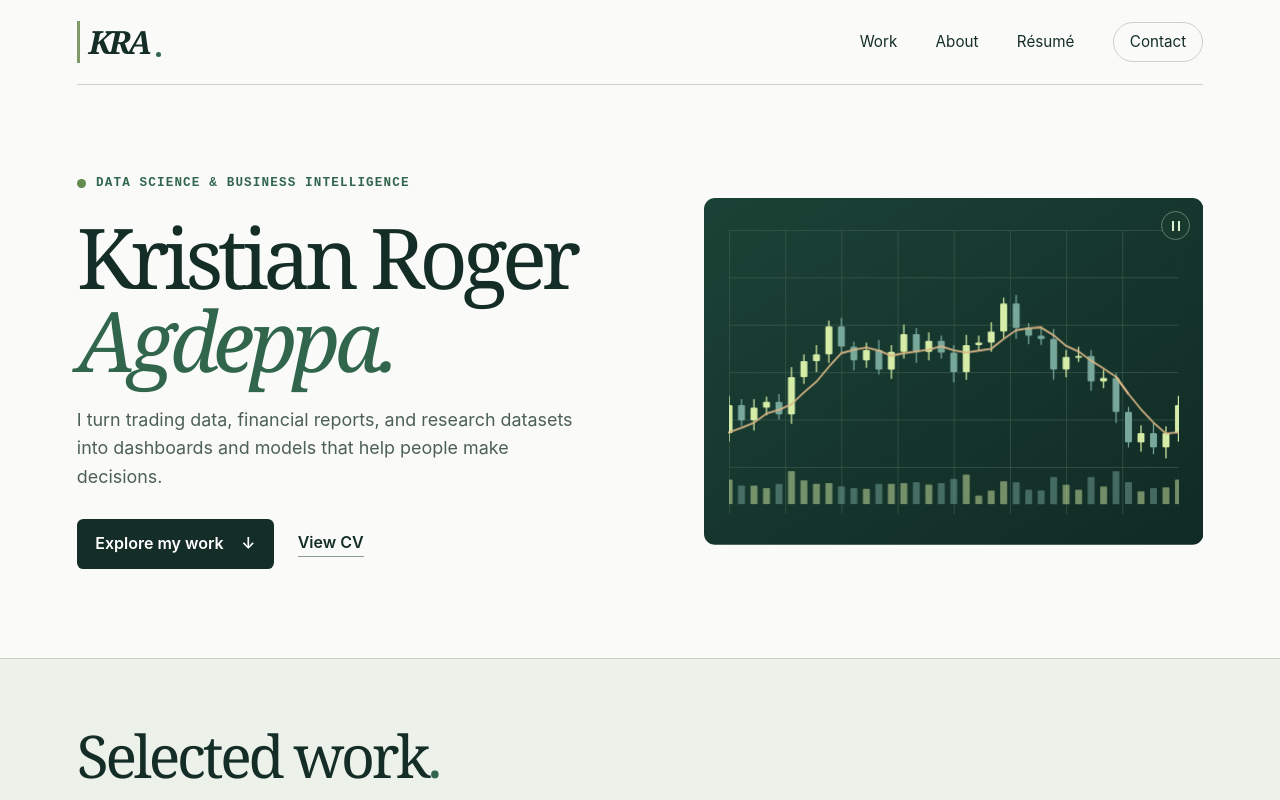
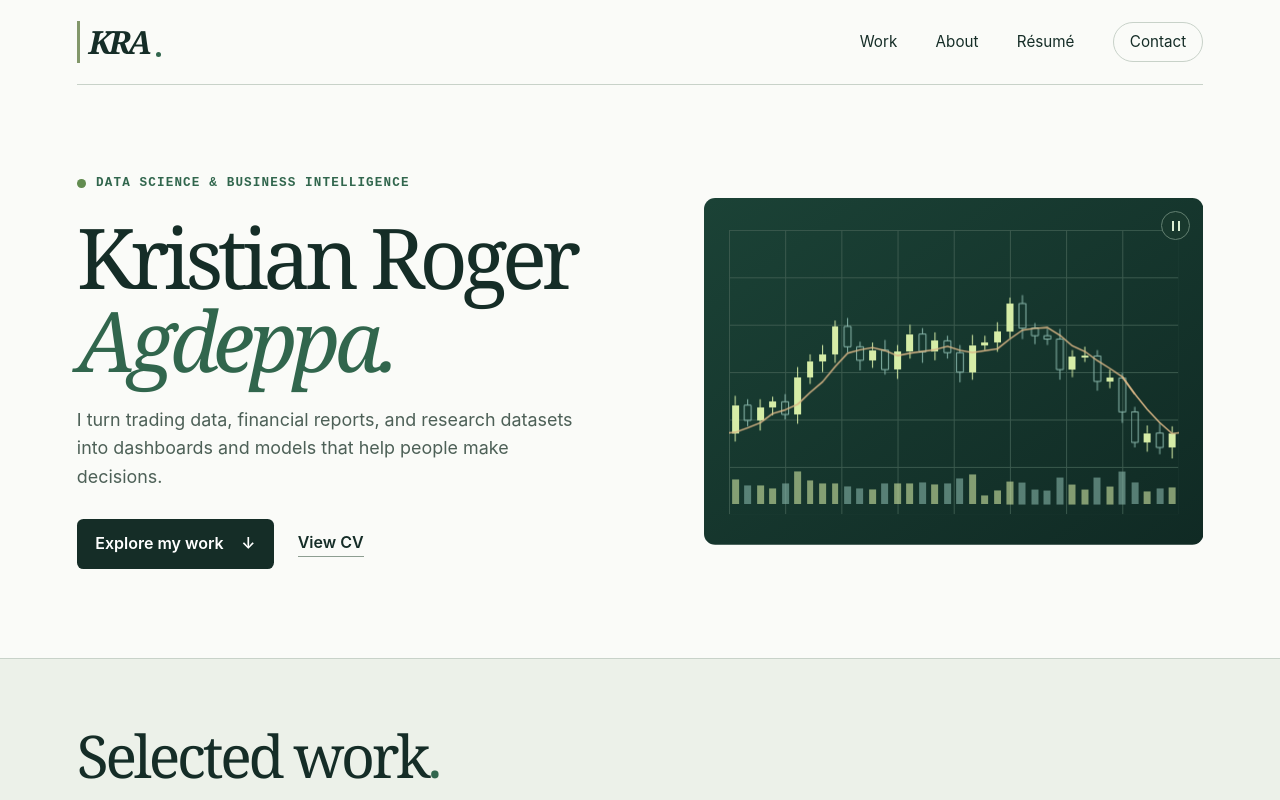
Before and after one commit to kr-agdeppa/kr-agdeppa.github.io, a plain HTML site: page index.html in a window 1280 px wide. Shown: the top 800 px of the page. Drawn offline with Linux system fonts and the light colour scheme.

Commit message:
Sharpen candlesticks and advance the chart one interval at a time

```diff
--- a/index.html
+++ b/index.html
@@ -7,7 +7,7 @@
   <meta name="description" content="Explore Kristian Roger Agdeppa’s work in Philippine real estate analytics, machine learning, and business intelligence.">
   <link rel="icon" href="images/xing.png">
   <link rel="apple-touch-icon" href="apple-touch-icon.png">
-  <link rel="stylesheet" href="css/portfolio.css?v=chart-2">
+  <link rel="stylesheet" href="css/portfolio.css?v=chart-3">
 </head>
 <body id="top">
   <a class="skip" href="#main">Skip to content</a>
@@ -32,190 +32,190 @@
           <defs>
             <linearGradient id="market-panel" x2="1" y2="1"><stop stop-color="#1b4236"/><stop offset="1" stop-color="#102a24"/></linearGradient>
             <pattern id="market-grid" width="81" height="56" patternUnits="userSpaceOnUse">
-              <path d="M0 56V0H81" fill="none" stroke="#39584b" stroke-width="2"/>
+              <path d="M0 56V0H81" fill="none" stroke="#3a594d" stroke-width="1" vector-effect="non-scaling-stroke"/>
             </pattern>
             <g id="market-cycle">
-              <g fill="#78a89a">
-                <path d="M9 209V257" stroke="#78a89a" stroke-width="1.8"/>
-                <rect x="4" y="215" width="10" height="36" rx="1.3"/>
-                <rect x="4" y="298" width="10" height="26" rx="1" opacity=".5"/>
+              <g color="#8bb9ad" fill="currentColor">
+                <path d="M9 209V215 M9 251V257" stroke="currentColor" stroke-width="1" vector-effect="non-scaling-stroke"/>
+                <rect x="4" y="215" width="10" height="36" fill="none" stroke="currentColor" stroke-width="1" vector-effect="non-scaling-stroke"/>
+                <rect x="4" y="298" width="10" height="26" opacity=".58"/>
               </g>
-              <g fill="#d6eda7">
-                <path d="M27 231V262" stroke="#d6eda7" stroke-width="1.8"/>
-                <rect x="22" y="240" width="10" height="11" rx="1.3"/>
-                <rect x="22" y="309" width="10" height="15" rx="1" opacity=".5"/>
+              <g color="#d6eda7" fill="currentColor">
+                <path d="M27 231V240 M27 251V262" stroke="currentColor" stroke-width="1" vector-effect="non-scaling-stroke"/>
+                <rect x="22" y="240" width="10" height="11"/>
+                <rect x="22" y="309" width="10" height="15" opacity=".58"/>
               </g>
-              <g fill="#78a89a">
-                <path d="M45 228V265" stroke="#78a89a" stroke-width="1.8"/>
-                <rect x="40" y="240" width="10" height="17" rx="1.3"/>
-                <rect x="40" y="305" width="10" height="19" rx="1" opacity=".5"/>
+              <g color="#8bb9ad" fill="currentColor">
+                <path d="M45 228V240 M45 257V265" stroke="currentColor" stroke-width="1" vector-effect="non-scaling-stroke"/>
+                <rect x="40" y="240" width="10" height="17" fill="none" stroke="currentColor" stroke-width="1" vector-effect="non-scaling-stroke"/>
+                <rect x="40" y="305" width="10" height="19" opacity=".58"/>
               </g>
-              <g fill="#d6eda7">
-                <path d="M63 232V270" stroke="#d6eda7" stroke-width="1.8"/>
-                <rect x="58" y="240" width="10" height="17" rx="1.3"/>
-                <rect x="58" y="304" width="10" height="20" rx="1" opacity=".5"/>
+              <g color="#d6eda7" fill="currentColor">
+                <path d="M63 232V240 M63 257V270" stroke="currentColor" stroke-width="1" vector-effect="non-scaling-stroke"/>
+                <rect x="58" y="240" width="10" height="17"/>
+                <rect x="58" y="304" width="10" height="20" opacity=".58"/>
               </g>
-              <g fill="#d6eda7">
-                <path d="M81 196V250" stroke="#d6eda7" stroke-width="1.8"/>
-                <rect x="76" y="207" width="10" height="33" rx="1.3"/>
-                <rect x="76" y="295" width="10" height="29" rx="1" opacity=".5"/>
+              <g color="#d6eda7" fill="currentColor">
+                <path d="M81 196V207 M81 240V250" stroke="currentColor" stroke-width="1" vector-effect="non-scaling-stroke"/>
+                <rect x="76" y="207" width="10" height="33"/>
+                <rect x="76" y="295" width="10" height="29" opacity=".58"/>
               </g>
-              <g fill="#78a89a">
-                <path d="M99 200V232" stroke="#78a89a" stroke-width="1.8"/>
-                <rect x="94" y="207" width="10" height="18" rx="1.3"/>
-                <rect x="94" y="302" width="10" height="22" rx="1" opacity=".5"/>
+              <g color="#8bb9ad" fill="currentColor">
+                <path d="M99 200V207 M99 225V232" stroke="currentColor" stroke-width="1" vector-effect="non-scaling-stroke"/>
+                <rect x="94" y="207" width="10" height="18" fill="none" stroke="currentColor" stroke-width="1" vector-effect="non-scaling-stroke"/>
+                <rect x="94" y="302" width="10" height="22" opacity=".58"/>
               </g>
-              <g fill="#d6eda7">
-                <path d="M117 200V237" stroke="#d6eda7" stroke-width="1.8"/>
-                <rect x="112" y="210" width="10" height="15" rx="1.3"/>
-                <rect x="112" y="302" width="10" height="22" rx="1" opacity=".5"/>
+              <g color="#d6eda7" fill="currentColor">
+                <path d="M117 200V210 M117 225V237" stroke="currentColor" stroke-width="1" vector-effect="non-scaling-stroke"/>
+                <rect x="112" y="210" width="10" height="15"/>
+                <rect x="112" y="302" width="10" height="22" opacity=".58"/>
               </g>
-              <g fill="#d6eda7">
-                <path d="M135 197V219" stroke="#d6eda7" stroke-width="1.8"/>
-                <rect x="130" y="203" width="10" height="7" rx="1.3"/>
-                <rect x="130" y="305" width="10" height="19" rx="1" opacity=".5"/>
+              <g color="#d6eda7" fill="currentColor">
+                <path d="M135 197V203 M135 210V219" stroke="currentColor" stroke-width="1" vector-effect="non-scaling-stroke"/>
+                <rect x="130" y="203" width="10" height="7"/>
+                <rect x="130" y="305" width="10" height="19" opacity=".58"/>
               </g>
-              <g fill="#78a89a">
-                <path d="M153 194V224" stroke="#78a89a" stroke-width="1.8"/>
-                <rect x="148" y="203" width="10" height="15" rx="1.3"/>
-                <rect x="148" y="300" width="10" height="24" rx="1" opacity=".5"/>
+              <g color="#8bb9ad" fill="currentColor">
+                <path d="M153 194V203 M153 218V224" stroke="currentColor" stroke-width="1" vector-effect="non-scaling-stroke"/>
+                <rect x="148" y="203" width="10" height="15" fill="none" stroke="currentColor" stroke-width="1" vector-effect="non-scaling-stroke"/>
+                <rect x="148" y="300" width="10" height="24" opacity=".58"/>
               </g>
-              <g fill="#d6eda7">
-                <path d="M171 162V229" stroke="#d6eda7" stroke-width="1.8"/>
-                <rect x="166" y="174" width="10" height="44" rx="1.3"/>
-                <rect x="166" y="285" width="10" height="39" rx="1" opacity=".5"/>
+              <g color="#d6eda7" fill="currentColor">
+                <path d="M171 162V174 M171 218V229" stroke="currentColor" stroke-width="1" vector-effect="non-scaling-stroke"/>
+                <rect x="166" y="174" width="10" height="44"/>
+                <rect x="166" y="285" width="10" height="39" opacity=".58"/>
               </g>
-              <g fill="#d6eda7">
-                <path d="M189 147V182" stroke="#d6eda7" stroke-width="1.8"/>
-                <rect x="184" y="155" width="10" height="19" rx="1.3"/>
-                <rect x="184" y="296" width="10" height="28" rx="1" opacity=".5"/>
+              <g color="#d6eda7" fill="currentColor">
+                <path d="M189 147V155 M189 174V182" stroke="currentColor" stroke-width="1" vector-effect="non-scaling-stroke"/>
+                <rect x="184" y="155" width="10" height="19"/>
+                <rect x="184" y="296" width="10" height="28" opacity=".58"/>
               </g>
-              <g fill="#d6eda7">
-                <path d="M207 136V168" stroke="#d6eda7" stroke-width="1.8"/>
-                <rect x="202" y="147" width="10" height="8" rx="1.3"/>
-                <rect x="202" y="300" width="10" height="24" rx="1" opacity=".5"/>
+              <g color="#d6eda7" fill="currentColor">
+                <path d="M207 136V147 M207 155V168" stroke="currentColor" stroke-width="1" vector-effect="non-scaling-stroke"/>
+                <rect x="202" y="147" width="10" height="8"/>
+                <rect x="202" y="300" width="10" height="24" opacity=".58"/>
               </g>
-              <g fill="#d6eda7">
-                <path d="M225 107V157" stroke="#d6eda7" stroke-width="1.8"/>
-                <rect x="220" y="114" width="10" height="33" rx="1.3"/>
-                <rect x="220" y="299" width="10" height="25" rx="1" opacity=".5"/>
+              <g color="#d6eda7" fill="currentColor">
+                <path d="M225 107V114 M225 147V157" stroke="currentColor" stroke-width="1" vector-effect="non-scaling-stroke"/>
+                <rect x="220" y="114" width="10" height="33"/>
+                <rect x="220" y="299" width="10" height="25" opacity=".58"/>
               </g>
-              <g fill="#78a89a">
-                <path d="M243 104V145" stroke="#78a89a" stroke-width="1.8"/>
-                <rect x="238" y="114" width="10" height="24" rx="1.3"/>
-                <rect x="238" y="303" width="10" height="21" rx="1" opacity=".5"/>
+              <g color="#8bb9ad" fill="currentColor">
+                <path d="M243 104V114 M243 138V145" stroke="currentColor" stroke-width="1" vector-effect="non-scaling-stroke"/>
+                <rect x="238" y="114" width="10" height="24" fill="none" stroke="currentColor" stroke-width="1" vector-effect="non-scaling-stroke"/>
+                <rect x="238" y="303" width="10" height="21" opacity=".58"/>
               </g>
-              <g fill="#78a89a">
-                <path d="M261 132V166" stroke="#78a89a" stroke-width="1.8"/>
-                <rect x="256" y="138" width="10" height="16" rx="1.3"/>
-                <rect x="256" y="305" width="10" height="19" rx="1" opacity=".5"/>
+              <g color="#8bb9ad" fill="currentColor">
+                <path d="M261 132V138 M261 154V166" stroke="currentColor" stroke-width="1" vector-effect="non-scaling-stroke"/>
+                <rect x="256" y="138" width="10" height="16" fill="none" stroke="currentColor" stroke-width="1" vector-effect="non-scaling-stroke"/>
+                <rect x="256" y="305" width="10" height="19" opacity=".58"/>
               </g>
-              <g fill="#d6eda7">
-                <path d="M279 133V163" stroke="#d6eda7" stroke-width="1.8"/>
-                <rect x="274" y="142" width="10" height="12" rx="1.3"/>
-                <rect x="274" y="306" width="10" height="18" rx="1" opacity=".5"/>
+              <g color="#d6eda7" fill="currentColor">
+                <path d="M279 133V142 M279 154V163" stroke="currentColor" stroke-width="1" vector-effect="non-scaling-stroke"/>
+                <rect x="274" y="142" width="10" height="12"/>
+                <rect x="274" y="306" width="10" height="18" opacity=".58"/>
               </g>
-              <g fill="#78a89a">
-                <path d="M297 130V171" stroke="#78a89a" stroke-width="1.8"/>
-                <rect x="292" y="142" width="10" height="23" rx="1.3"/>
-                <rect x="292" y="300" width="10" height="24" rx="1" opacity=".5"/>
+              <g color="#8bb9ad" fill="currentColor">
+                <path d="M297 130V142 M297 165V171" stroke="currentColor" stroke-width="1" vector-effect="non-scaling-stroke"/>
+                <rect x="292" y="142" width="10" height="23" fill="none" stroke="currentColor" stroke-width="1" vector-effect="non-scaling-stroke"/>
+                <rect x="292" y="300" width="10" height="24" opacity=".58"/>
               </g>
-              <g fill="#d6eda7">
-                <path d="M315 136V176" stroke="#d6eda7" stroke-width="1.8"/>
-                <rect x="310" y="144" width="10" height="21" rx="1.3"/>
-                <rect x="310" y="300" width="10" height="24" rx="1" opacity=".5"/>
+              <g color="#d6eda7" fill="currentColor">
+                <path d="M315 136V144 M315 165V176" stroke="currentColor" stroke-width="1" vector-effect="non-scaling-stroke"/>
+                <rect x="310" y="144" width="10" height="21"/>
+                <rect x="310" y="300" width="10" height="24" opacity=".58"/>
               </g>
-              <g fill="#d6eda7">
-                <path d="M333 112V152" stroke="#d6eda7" stroke-width="1.8"/>
-                <rect x="328" y="123" width="10" height="21" rx="1.3"/>
-                <rect x="328" y="299" width="10" height="25" rx="1" opacity=".5"/>
+              <g color="#d6eda7" fill="currentColor">
+                <path d="M333 112V123 M333 144V152" stroke="currentColor" stroke-width="1" vector-effect="non-scaling-stroke"/>
+                <rect x="328" y="123" width="10" height="21"/>
+                <rect x="328" y="299" width="10" height="25" opacity=".58"/>
               </g>
-              <g fill="#78a89a">
-                <path d="M351 116V157" stroke="#78a89a" stroke-width="1.8"/>
-                <rect x="346" y="123" width="10" height="21" rx="1.3"/>
-                <rect x="346" y="298" width="10" height="26" rx="1" opacity=".5"/>
+              <g color="#8bb9ad" fill="currentColor">
+                <path d="M351 116V123 M351 144V157" stroke="currentColor" stroke-width="1" vector-effect="non-scaling-stroke"/>
+                <rect x="346" y="123" width="10" height="21" fill="none" stroke="currentColor" stroke-width="1" vector-effect="non-scaling-stroke"/>
+                <rect x="346" y="298" width="10" height="26" opacity=".58"/>
               </g>
-              <g fill="#d6eda7">
-                <path d="M369 121V154" stroke="#d6eda7" stroke-width="1.8"/>
-                <rect x="364" y="131" width="10" height="13" rx="1.3"/>
-                <rect x="364" y="301" width="10" height="23" rx="1" opacity=".5"/>
+              <g color="#d6eda7" fill="currentColor">
+                <path d="M369 121V131 M369 144V154" stroke="currentColor" stroke-width="1" vector-effect="non-scaling-stroke"/>
+                <rect x="364" y="131" width="10" height="13"/>
+                <rect x="364" y="301" width="10" height="23" opacity=".58"/>
               </g>
-              <g fill="#78a89a">
-                <path d="M387 125V152" stroke="#78a89a" stroke-width="1.8"/>
-                <rect x="382" y="131" width="10" height="14" rx="1.3"/>
-                <rect x="382" y="299" width="10" height="25" rx="1" opacity=".5"/>
+              <g color="#8bb9ad" fill="currentColor">
+                <path d="M387 125V131 M387 145V152" stroke="currentColor" stroke-width="1" vector-effect="non-scaling-stroke"/>
+                <rect x="382" y="131" width="10" height="14" fill="none" stroke="currentColor" stroke-width="1" vector-effect="non-scaling-stroke"/>
+                <rect x="382" y="299" width="10" height="25" opacity=".58"/>
               </g>
-              <g fill="#78a89a">
-                <path d="M405 136V180" stroke="#78a89a" stroke-width="1.8"/>
-                <rect x="400" y="145" width="10" height="23" rx="1.3"/>
-                <rect x="400" y="294" width="10" height="30" rx="1" opacity=".5"/>
+              <g color="#8bb9ad" fill="currentColor">
+                <path d="M405 136V145 M405 168V180" stroke="currentColor" stroke-width="1" vector-effect="non-scaling-stroke"/>
+                <rect x="400" y="145" width="10" height="23" fill="none" stroke="currentColor" stroke-width="1" vector-effect="non-scaling-stroke"/>
+                <rect x="400" y="294" width="10" height="30" opacity=".58"/>
               </g>
-              <g fill="#d6eda7">
-                <path d="M423 124V177" stroke="#d6eda7" stroke-width="1.8"/>
-                <rect x="418" y="136" width="10" height="32" rx="1.3"/>
-                <rect x="418" y="289" width="10" height="35" rx="1" opacity=".5"/>
+              <g color="#d6eda7" fill="currentColor">
+                <path d="M423 124V136 M423 168V177" stroke="currentColor" stroke-width="1" vector-effect="non-scaling-stroke"/>
+                <rect x="418" y="136" width="10" height="32"/>
+                <rect x="418" y="289" width="10" height="35" opacity=".58"/>
               </g>
-              <g fill="#d6eda7">
-                <path d="M441 125V142" stroke="#d6eda7" stroke-width="1.8"/>
-                <rect x="436" y="133" width="10" height="3" rx="1.3"/>
-                <rect x="436" y="314" width="10" height="10" rx="1" opacity=".5"/>
+              <g color="#d6eda7" fill="currentColor">
+                <path d="M441 125V133 M441 136V142" stroke="currentColor" stroke-width="1" vector-effect="non-scaling-stroke"/>
+                <rect x="436" y="133" width="10" height="3"/>
+                <rect x="436" y="314" width="10" height="10" opacity=".58"/>
               </g>
-              <g fill="#d6eda7">
-                <path d="M459 109V144" stroke="#d6eda7" stroke-width="1.8"/>
-                <rect x="454" y="120" width="10" height="13" rx="1.3"/>
-                <rect x="454" y="308" width="10" height="16" rx="1" opacity=".5"/>
+              <g color="#d6eda7" fill="currentColor">
+                <path d="M459 109V120 M459 133V144" stroke="currentColor" stroke-width="1" vector-effect="non-scaling-stroke"/>
+                <rect x="454" y="120" width="10" height="13"/>
+                <rect x="454" y="308" width="10" height="16" opacity=".58"/>
               </g>
-              <g fill="#d6eda7">
-                <path d="M477 80V128" stroke="#d6eda7" stroke-width="1.8"/>
-                <rect x="472" y="87" width="10" height="33" rx="1.3"/>
-                <rect x="472" y="297" width="10" height="27" rx="1" opacity=".5"/>
+              <g color="#d6eda7" fill="currentColor">
+                <path d="M477 80V87 M477 120V128" stroke="currentColor" stroke-width="1" vector-effect="non-scaling-stroke"/>
+                <rect x="472" y="87" width="10" height="33"/>
+                <rect x="472" y="297" width="10" height="27" opacity=".58"/>
               </g>
-              <g fill="#78a89a">
-                <path d="M495 77V129" stroke="#78a89a" stroke-width="1.8"/>
-                <rect x="490" y="87" width="10" height="29" rx="1.3"/>
-                <rect x="490" y="298" width="10" height="26" rx="1" opacity=".5"/>
+              <g color="#8bb9ad" fill="currentColor">
+                <path d="M495 77V87 M495 116V129" stroke="currentColor" stroke-width="1" vector-effect="non-scaling-stroke"/>
+                <rect x="490" y="87" width="10" height="29" fill="none" stroke="currentColor" stroke-width="1" vector-effect="non-scaling-stroke"/>
+                <rect x="490" y="298" width="10" height="26" opacity=".58"/>
               </g>
-              <g fill="#78a89a">
-                <path d="M513 110V135" stroke="#78a89a" stroke-width="1.8"/>
-                <rect x="508" y="116" width="10" height="9" rx="1.3"/>
-                <rect x="508" y="307" width="10" height="17" rx="1" opacity=".5"/>
+              <g color="#8bb9ad" fill="currentColor">
+                <path d="M513 110V116 M513 125V135" stroke="currentColor" stroke-width="1" vector-effect="non-scaling-stroke"/>
+                <rect x="508" y="116" width="10" height="9" fill="none" stroke="currentColor" stroke-width="1" vector-effect="non-scaling-stroke"/>
+                <rect x="508" y="307" width="10" height="17" opacity=".58"/>
               </g>
-              <g fill="#78a89a">
-                <path d="M531 116V136" stroke="#78a89a" stroke-width="1.8"/>
-                <rect x="526" y="125" width="10" height="4" rx="1.3"/>
-                <rect x="526" y="308" width="10" height="16" rx="1" opacity=".5"/>
+              <g color="#8bb9ad" fill="currentColor">
+                <path d="M531 116V125 M531 129V136" stroke="currentColor" stroke-width="1" vector-effect="non-scaling-stroke"/>
+                <rect x="526" y="125" width="10" height="4" fill="none" stroke="currentColor" stroke-width="1" vector-effect="non-scaling-stroke"/>
+                <rect x="526" y="308" width="10" height="16" opacity=".58"/>
               </g>
-              <g fill="#78a89a">
-                <path d="M549 117V177" stroke="#78a89a" stroke-width="1.8"/>
-                <rect x="544" y="129" width="10" height="36" rx="1.3"/>
-                <rect x="544" y="292" width="10" height="32" rx="1" opacity=".5"/>
+              <g color="#8bb9ad" fill="currentColor">
+                <path d="M549 117V129 M549 165V177" stroke="currentColor" stroke-width="1" vector-effect="non-scaling-stroke"/>
+                <rect x="544" y="129" width="10" height="36" fill="none" stroke="currentColor" stroke-width="1" vector-effect="non-scaling-stroke"/>
+                <rect x="544" y="292" width="10" height="32" opacity=".58"/>
               </g>
-              <g fill="#d6eda7">
-                <path d="M567 142V174" stroke="#d6eda7" stroke-width="1.8"/>
-                <rect x="562" y="150" width="10" height="15" rx="1.3"/>
-                <rect x="562" y="301" width="10" height="23" rx="1" opacity=".5"/>
+              <g color="#d6eda7" fill="currentColor">
+                <path d="M567 142V150 M567 165V174" stroke="currentColor" stroke-width="1" vector-effect="non-scaling-stroke"/>
+                <rect x="562" y="150" width="10" height="15"/>
+                <rect x="562" y="301" width="10" height="23" opacity=".58"/>
               </g>
-              <g fill="#d6eda7">
-                <path d="M585 138V156" stroke="#d6eda7" stroke-width="1.8"/>
-                <rect x="580" y="149" width="10" height="2" rx="1.3"/>
-                <rect x="580" y="307" width="10" height="17" rx="1" opacity=".5"/>
+              <g color="#d6eda7" fill="currentColor">
+                <path d="M585 138V149 M585 151V156" stroke="currentColor" stroke-width="1" vector-effect="non-scaling-stroke"/>
+                <rect x="580" y="149" width="10" height="2"/>
+                <rect x="580" y="307" width="10" height="17" opacity=".58"/>
               </g>
-              <g fill="#78a89a">
-                <path d="M603 142V190" stroke="#78a89a" stroke-width="1.8"/>
-                <rect x="598" y="149" width="10" height="30" rx="1.3"/>
-                <rect x="598" y="292" width="10" height="32" rx="1" opacity=".5"/>
+              <g color="#8bb9ad" fill="currentColor">
+                <path d="M603 142V149 M603 179V190" stroke="currentColor" stroke-width="1" vector-effect="non-scaling-stroke"/>
+                <rect x="598" y="149" width="10" height="30" fill="none" stroke="currentColor" stroke-width="1" vector-effect="non-scaling-stroke"/>
+                <rect x="598" y="292" width="10" height="32" opacity=".58"/>
               </g>
-              <g fill="#d6eda7">
-                <path d="M621 165V187" stroke="#d6eda7" stroke-width="1.8"/>
-                <rect x="616" y="175" width="10" height="4" rx="1.3"/>
-                <rect x="616" y="303" width="10" height="21" rx="1" opacity=".5"/>
+              <g color="#d6eda7" fill="currentColor">
+                <path d="M621 165V175 M621 179V187" stroke="currentColor" stroke-width="1" vector-effect="non-scaling-stroke"/>
+                <rect x="616" y="175" width="10" height="4"/>
+                <rect x="616" y="303" width="10" height="21" opacity=".58"/>
               </g>
-              <g fill="#78a89a">
-                <path d="M639 169V228" stroke="#78a89a" stroke-width="1.8"/>
-                <rect x="634" y="175" width="10" height="40" rx="1.3"/>
-                <rect x="634" y="285" width="10" height="39" rx="1" opacity=".5"/>
+              <g color="#8bb9ad" fill="currentColor">
+                <path d="M639 169V175 M639 215V228" stroke="currentColor" stroke-width="1" vector-effect="non-scaling-stroke"/>
+                <rect x="634" y="175" width="10" height="40" fill="none" stroke="currentColor" stroke-width="1" vector-effect="non-scaling-stroke"/>
+                <rect x="634" y="285" width="10" height="39" opacity=".58"/>
               </g>
-              <polyline points="-9,173.6 9,193.8 27,212.0 45,227.6 63,240.6 81,239.0 99,233.8 117,227.8 135,217.0 153,212.6 171,206.0 189,192.0 207,179.4 225,161.6 243,145.6 261,141.6 279,139.0 297,142.6 315,148.6 333,145.6 351,143.6 369,141.4 387,137.4 405,142.2 423,144.8 441,142.6 459,140.4 477,128.8 495,118.4 513,116.2 531,115.4 549,124.4 567,137.0 585,143.6 603,154.4 621,163.6 639,173.6 657,193.8" fill="none" stroke="#d9b686" stroke-width="2.2" stroke-linejoin="round"/>
+              <polyline points="-9,173.6 9,193.8 27,212.0 45,227.6 63,240.6 81,239.0 99,233.8 117,227.8 135,217.0 153,212.6 171,206.0 189,192.0 207,179.4 225,161.6 243,145.6 261,141.6 279,139.0 297,142.6 315,148.6 333,145.6 351,143.6 369,141.4 387,137.4 405,142.2 423,144.8 441,142.6 459,140.4 477,128.8 495,118.4 513,116.2 531,115.4 549,124.4 567,137.0 585,143.6 603,154.4 621,163.6 639,173.6 657,193.8" fill="none" stroke="#d9b686" stroke-width="1.4" vector-effect="non-scaling-stroke" stroke-linejoin="round"/>
             </g>
             <clipPath id="market-bounds"><rect width="648" height="336"/></clipPath>
           </defs>
@@ -224,8 +224,10 @@
             <rect width="648" height="336" fill="url(#market-grid)"/>
             <g clip-path="url(#market-bounds)">
               <g class="candle-track">
-                <use href="#market-cycle"/>
-                <use href="#market-cycle" x="648"/>
+                <g class="candle-advance">
+                  <use href="#market-cycle"/>
+                  <use href="#market-cycle" x="648"/>
+                </g>
               </g>
             </g>
           </svg>
```
Also changed, not shown: css/portfolio.css (+10 -2 lines).
